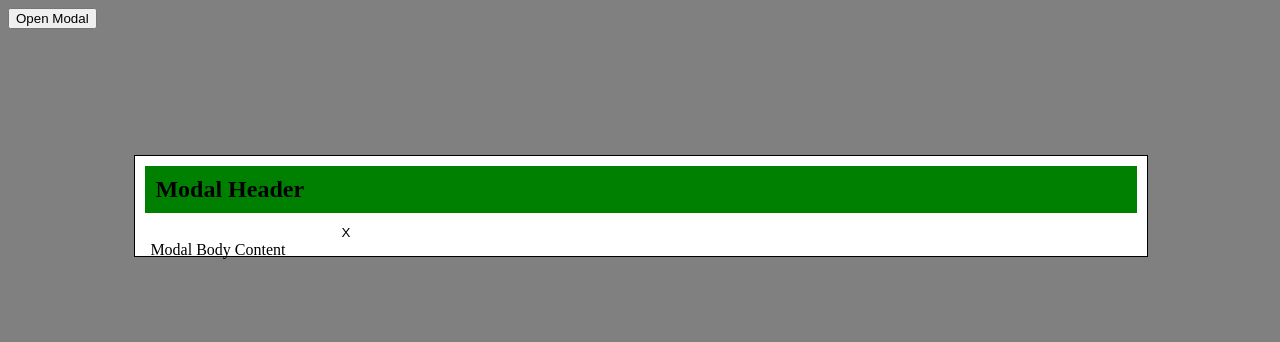
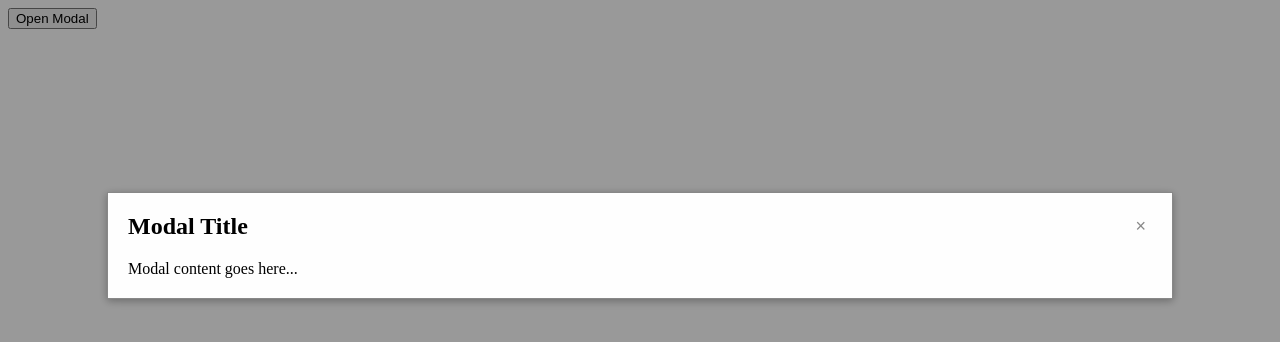
Before and after one commit to acciojob/modal-magic-anitha-anii, a website: page main.html in a window 1280 px wide. Both pictures are taken after a click on the button "Open Modal". Drawn offline with Linux system fonts and the light colour scheme.

Commit message:
created a submission

```diff
--- a/main.html
+++ b/main.html
@@ -8,7 +8,19 @@
 
 <body>
 	<!-- the entire body must be written by student -->
-	<button id="openModal">Open Modal</button>
+	 <button id="openModalBtn">Open Modal</button>
+
+  <div id="modal" class="modal">
+    <div class="modal-content">
+      <div class="modal-header">
+        <h2>Modal Title</h2>
+        <button id="closeModalBtn">&times;</button>
+      </div>
+      <div class="modal-body">
+        <p>Modal content goes here...</p>
+      </div>
+    </div>
+  </div>
 
     <script type="text/javascript" src="./script.js">
 </script>
--- a/script.js
+++ b/script.js
@@ -1,43 +1,17 @@
-document.addEventListener('DOMContentLoaded', () => {
-  let obtn = document.getElementById('openModal');
+var modal = document.getElementById("modal");
+var openModalBtn = document.getElementById("openModalBtn");
+var closeModalBtn = document.getElementById("closeModalBtn");
 
-  obtn.addEventListener('click', () => {
-    let displayDiv = document.createElement('div');
-    displayDiv.className = 'modal';
+openModalBtn.addEventListener("click", function() {
+  modal.style.display = "block";
+});
 
-    let header = document.createElement('h2');
-    header.className = 'modal-header';
-    header.innerText = "Modal Header";
+closeModalBtn.addEventListener("click", function() {
+  modal.style.display = "none";
+});
 
-    let para = document.createElement('p');
-    para.className = 'modal-body';
-    para.textContent = "Modal Body Content";
-
-    let cbutton = document.createElement('button');
-    cbutton.className = 'close-modal';
-    cbutton.innerHTML = "X";
-
-    let modalContent = document.createElement('div');
-    modalContent.className = 'modal-content';
-
-    let modalHeader = document.createElement('div');
-    modalHeader.className = 'modal-header';
-    modalHeader.appendChild(header);
-    modalHeader.appendChild(cbutton);
-
-    let modalBody = document.createElement('div');
-    modalBody.className = 'modal-body';
-    modalBody.appendChild(para);
-
-    modalContent.appendChild(modalHeader);
-    modalContent.appendChild(modalBody);
-
-    displayDiv.appendChild(modalContent);
-
-    document.body.appendChild(displayDiv);
-
-    cbutton.addEventListener('click', () => {
-      displayDiv.remove();
-    });
-  });
+window.addEventListener("click", function(event) {
+  if (event.target == modal) {
+    modal.style.display = "none";
+  }
 });
--- a/styles.css
+++ b/styles.css
@@ -1,33 +1,52 @@
 /*  your css code here. If applicable */
-body{
-	background-color:gray;
+.modal {
+  display: none;
+  position: fixed;
+  z-index: 9999;
+  left: 0;
+  top: 0;
+  width: 100%;
+  height: 100%;
+  overflow: auto;
+  background-color: rgba(0, 0, 0, 0.4);
+}
 
+.modal-content {
+  background-color: #fefefe;
+  margin: 15% auto;
+  padding: 20px;
+  border: 1px solid #888;
+  width: 80%;
+  box-shadow: 0px 2px 8px rgba(0, 0, 0, 0.3);
+}
 
+.modal-header {
+  display: flex;
+  justify-content: space-between;
+  align-items: center;
 }
-   .modal{
-	   width:80%;
-	   height:100px;
-	   border:1px solid;
-	   background-color:white;
-	   margin-top:10%;
-	   margin-left:10%
-	   }
-h2{
-	background-color:green;
-	padding:10px;
-	margin:10px;
+
+.modal-header h2 {
+  margin: 0;
 }
-p{
-	display:inline;
-	margin:15px
+
+.modal-body {
+  margin-top: 20px;
 }
-.close-modal{
-    margin-left:200px;
-	background-color:white;
-	border:none;
-	cursor:pointer;
+
+.modal-content p {
+  margin: 0;
 }
-.close-modal:active{
-color:red;
 
+#closeModalBtn {
+  background-color: transparent;
+  border: none;
+  color: #888;
+  font-size: 18px;
+  cursor: pointer;
 }
+
+#closeModalBtn:focus,
+#openModalBtn:focus {
+  outline: none;
+}
```
